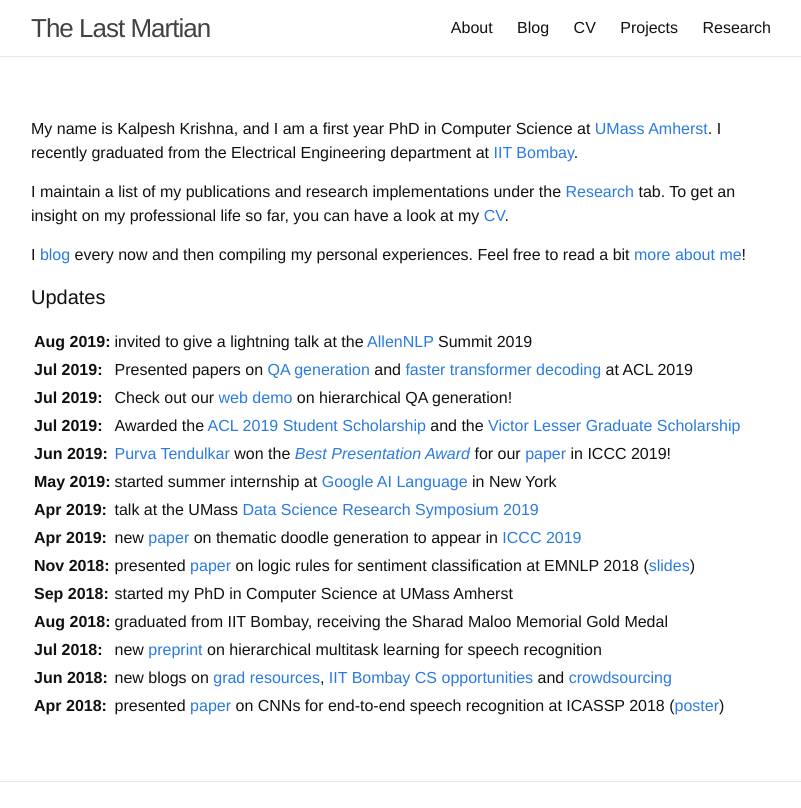
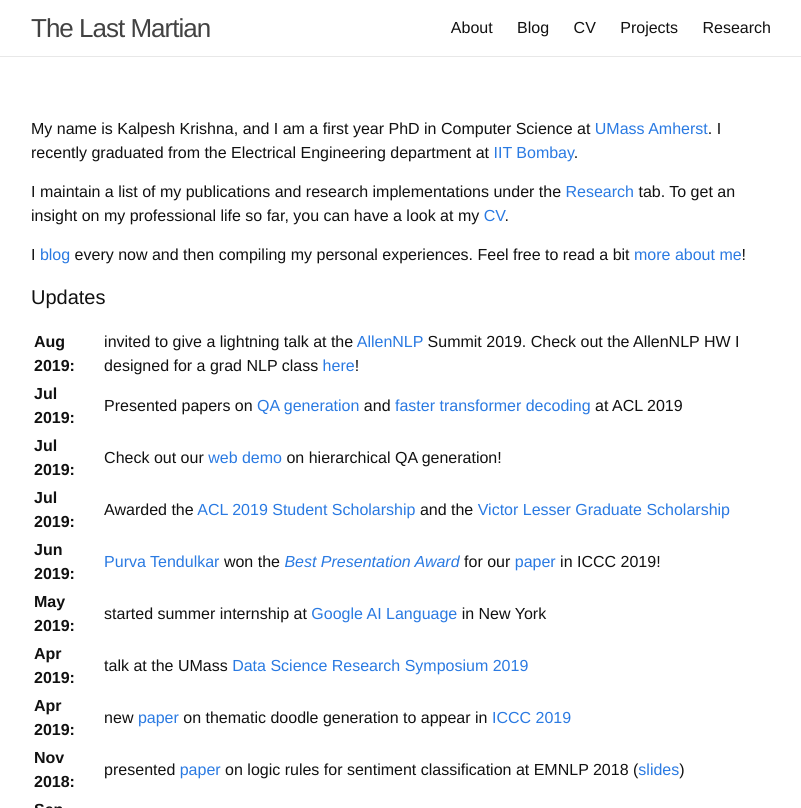
Before and after one commit to martiansideofthemoon/martiansideofthemoon.github.io, a Jekyll site: the page built from index.md, in a window 1280 px wide, cut to the strip 0-808 px from the top of the page. Shown: the whole strip, without its empty margins (239-1040 px from the left). Built offline with Jekyll 4.4.1, drawn with Linux system fonts in a browser that asks for light colours; comment, search, counter and statistics services are not loaded.

Commit message:
Adding details on HW

```diff
--- a/index.md
+++ b/index.md
@@ -12,7 +12,7 @@ I [blog]({{ site.url }}/archive) every now and then compiling my personal experi
 #### Updates
 
 <table>
-<tr><td><b>Aug 2019:</b></td><td> invited to give a lightning talk at the <a href="https://allennlp.org/">AllenNLP</a> Summit 2019</td></tr>
+<tr><td><b>Aug 2019:</b></td><td> invited to give a lightning talk at the <a href="https://allennlp.org/">AllenNLP</a> Summit 2019. Check out the AllenNLP HW I designed for a grad NLP class <a href="https://github.com/martiansideofthemoon/allennlp-probe-hw">here</a>!</td></tr>
 <tr><td><b>Jul 2019:</b></td><td> Presented papers on <a href="https://arxiv.org/abs/1906.02622">QA generation</a> and <a href="https://arxiv.org/abs/1906.02780">faster transformer decoding</a> at ACL 2019
 <tr><td><b>Jul 2019:</b></td><td>Check out our <a href="http://squash.cs.umass.edu/">web demo</a> on hierarchical QA generation!</td></tr>
 <tr><td><b>Jul 2019:</b></td><td> Awarded the <a href="http://www.acl2019.org/EN/student-scholarship-applications-volunteers.xhtml">ACL 2019 Student Scholarship</a> and the <a href="https://www.cics.umass.edu/support#lesser">Victor Lesser Graduate Scholarship</a></td></tr>
```
Also changed, not shown: _pages/research.md (+4 -0 lines).
